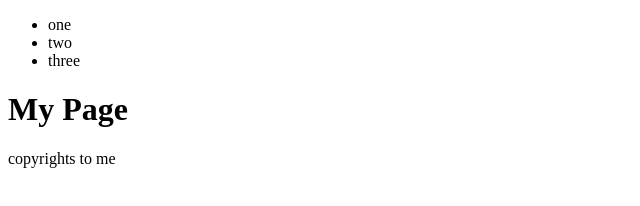
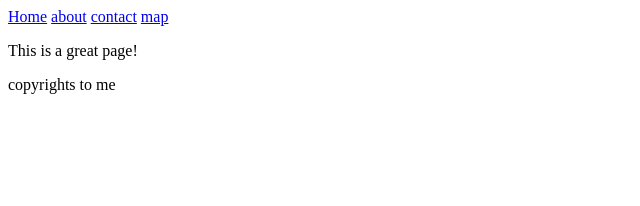
Before and after one commit to ghpm/git-course, a plain HTML site: page index.html in a window 1280 px wide. Shown: the whole page, without its empty margins (0-640 px from the left). Drawn offline with Linux system fonts and the light colour scheme.

Commit message:
created and fixed header

```diff
--- a/index.html
+++ b/index.html
@@ -6,17 +6,12 @@
   </head>
   <body>
     <header>
-      <ul>
-        <li>one</li>
-        <li>two</li>
-        <li>three</li>
-      </ul>
-
+      <a href="/home.html">Home</a>
+      <a href="/about.html">about</a>
+      <a href="/contact.html">contact</a>
+      <a href="/map.html">map</a>
     </header>
-    <h1>My Page</h1>
-    <p>copyrights to me</p>
-    <aside class="">
-      <img src="ad.jpg" alt="">
-    </aside>
+    <p>This is a great page!</p>
+    <footer>copyrights to me</footer>
   </body>
 </html>
```
